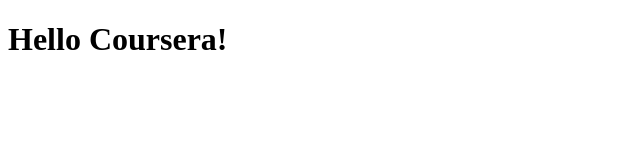
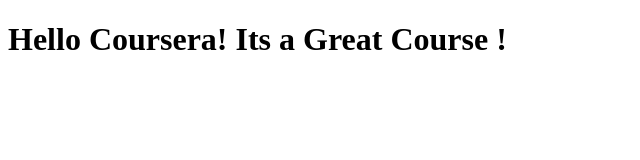
Before and after one commit to SravanthiKK/coursera-test, a plain HTML site: page site/index.html in a window 1280 px wide. Shown: the whole page, without its empty margins (0-640 px from the left). Drawn offline with Linux system fonts and the light colour scheme.

Commit message:
Small additionto our page ocntent.

```diff
--- a/site/index.html
+++ b/site/index.html
@@ -4,6 +4,6 @@
   <title>Hello Coursera</title>
   </head>
   <body>
-  	<h1>Hello Coursera!</h1>
+  	<h1>Hello Coursera! Its a Great Course !</h1>
  </body>
  </html>
```
